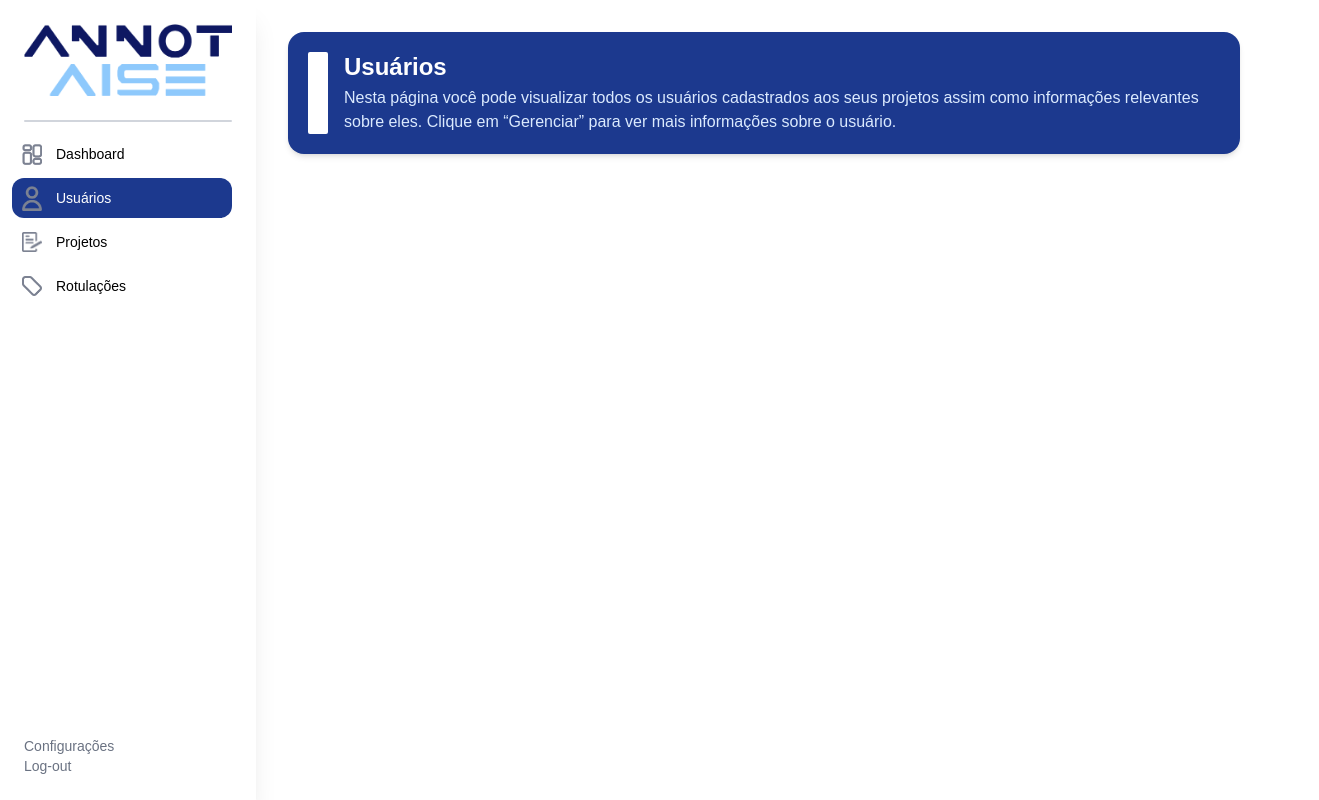
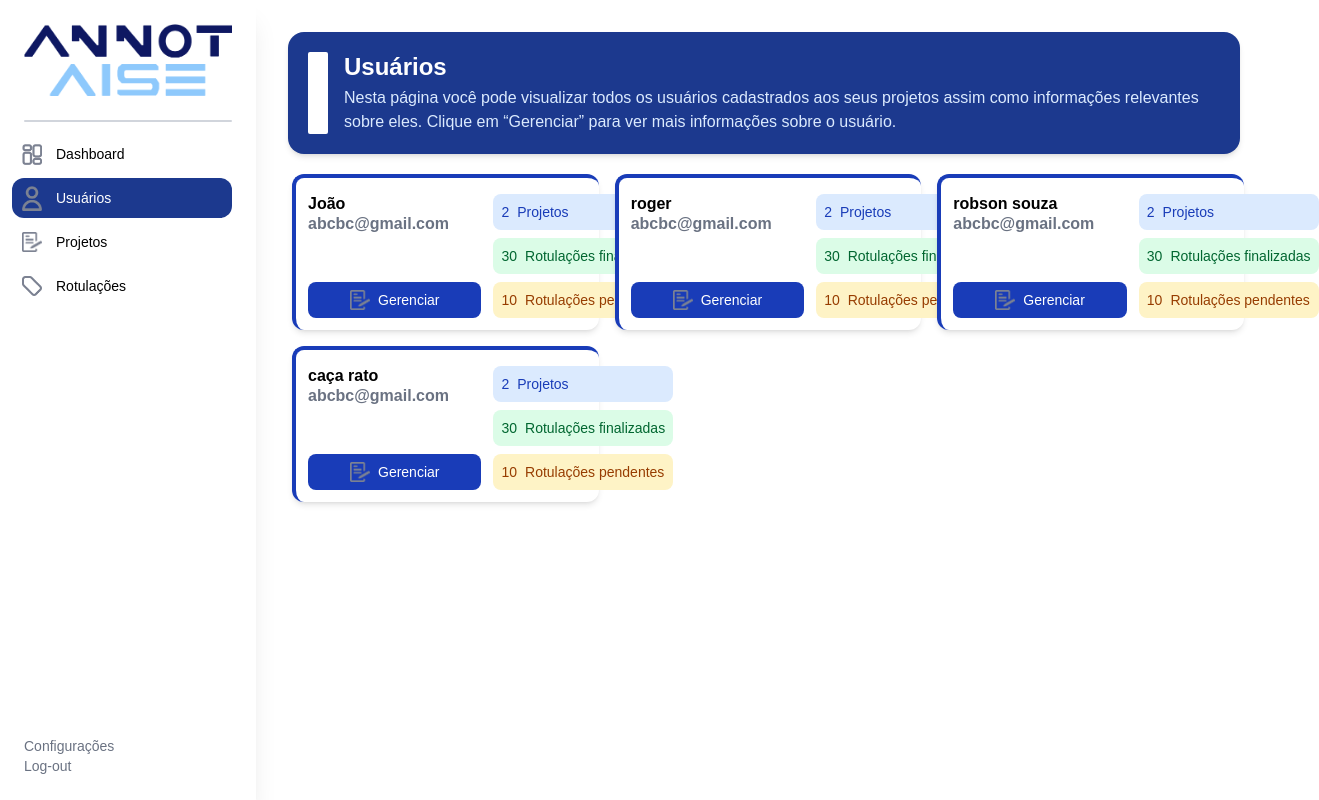
Before and after one commit to aisepucrio/annotaise, a Next.js app in the folder frontend/: page /users in a window 1280 px wide. Shown: the whole page, 1319 px wide, since content can reach past the window. Built offline with nearby package versions, Linux system fonts and the light colour scheme.

Commit message:
users page + mocking

```diff
--- a/frontend/src/app/projects/project_container.tsx
+++ b/frontend/src/app/projects/project_container.tsx
@@ -22,6 +22,8 @@ export default function ProjectContainer({
         border-t-4
         border-l-4
         border-blue-800
+        hover:shadow-xl
+        transition-all duration-300 ease-in-out
       "
     >
       {/* título */}
--- a/frontend/src/app/users/page.tsx
+++ b/frontend/src/app/users/page.tsx
@@ -1,6 +1,47 @@
 import Image from "next/image";
 import Sidebar from "../components/sidebar";
 import PageHeader from "../components/page_description"
+import UserContainer from "./user_container";
+
+
+const users = [
+  {
+    id: 1,
+    name: "João",
+    email: "abcbc@gmail.com",
+    projects: 2,
+    labelings_done: 30,
+    labelings_pending: 10,
+  },
+  {
+    id: 2,
+    name: "roger",
+    email: "abcbc@gmail.com",
+    projects: 2,
+    labelings_done: 30,
+    labelings_pending: 10,
+  },
+  {
+    id: 3,
+    name: "robson souza",
+    email: "abcbc@gmail.com",
+    projects: 2,
+    labelings_done: 30,
+    labelings_pending: 10,
+  },
+  {
+    id: 4,
+    name: "caça rato",
+    email: "abcbc@gmail.com",
+    projects: 2,
+    labelings_done: 30,
+    labelings_pending: 10,
+  },
+
+];
+
+
+
 export default function Projects() {
   return (
     <div className="bg-gray-300 min-h-screen">
@@ -8,6 +49,21 @@ export default function Projects() {
         <Sidebar></Sidebar>
         <PageHeader page_title="Usuários" description="Nesta página você pode visualizar todos os usuários cadastrados aos seus projetos assim como informações relevantes sobre eles. Clique em “Gerenciar” para ver mais informações sobre o usuário."></PageHeader>
 
+        <div className="ml-5 mr-5 mt-5 grid grid-cols-1 md:grid-cols-2 lg:grid-cols-3 gap-4">
+
+                {users.map(p => (
+                    <UserContainer
+                    key={p.id}
+                    name={p.name}
+                    email={p.email}
+                    projects={p.projects}
+                    labelings_done={p.labelings_done}
+                    labelings_pending={p.labelings_pending}
+                    />
+                ))}
+        </div>
+
+
       </div>
     </div>
   );
--- /dev/null
+++ b/frontend/src/app/users/user_container.tsx
@@ -0,0 +1,103 @@
+import Image from "next/image";
+
+type UserContainerProps = {
+    name : string;
+    email : string;
+    projects : number;
+    labelings_done : number;
+    labelings_pending : number;
+};
+
+export default function UserContainer({
+  name,
+  email,
+  projects,
+  labelings_done,
+  labelings_pending,
+}: UserContainerProps) {
+  return (
+    <div
+      className="
+        relative rounded-xl bg-white shadow-md p-3
+        border-t-4
+        border-l-4
+        border-blue-800
+        hover:shadow-xl
+        transition-all duration-300 ease-in-out
+      ">
+
+      <div className="mt-1 flex justify-between items-end gap-3">
+        {/* nome e email */}
+        <div className="flex flex-col">
+          <div className="flex-col flex mb-12">
+            <span className="text-black font-semibold leading-tight pr-10">
+              {name}
+            </span>
+
+            <span className="text-gray-500 font-semibold leading-tight pr-5">
+              {email}
+            </span>
+          </div>
+            <ManageButton />
+        </div>
+        {/* métricas */}
+        <div className="grid grid-cols-1 gap-2 flex-1 justify-end items-start min-w-0">
+          <StatPill label="Projetos" value={projects} tone="blue" />
+          <StatPill label="Rotulações finalizadas" value={labelings_done} tone="green" />
+          <StatPill label="Rotulações pendentes" value={labelings_pending} tone="amber" />
+        </div>
+
+
+        </div>
+      </div>
+
+  );
+}
+
+
+/* ---------- Subcomponentes ---------- */
+
+function StatPill({
+  label,
+  value,
+  tone = "blue",
+}: {
+  label: string;
+  value: number;
+  tone?: "blue" | "green" | "amber";
+}) {
+  const tones: Record<string, string> = {
+    blue:  "bg-blue-100 text-blue-800",
+    green: "bg-green-100 text-green-800",
+    amber: "bg-amber-100 text-amber-800",
+  };
+  return (
+    <div className={`flex flex-wrap items-start gap-1 rounded-lg px-2 py-2 text-sm w-[180px] min-w-0 ${tones[tone]}`}>
+      <span className="font-medium min-w-0 wrap-break-words whitespace-normal">{value}</span>
+      <span className="ml-1 min-w-0 wrap-break-words whitespace-normal">{label}</span>
+    </div>
+  );
+}
+
+
+
+//TODO implementar a função onclick do gerenciar projeto
+function ManageButton({ onClick }: { onClick?: () => void }) {
+  return (
+    <button
+      onClick={onClick}
+      className="
+        inline-flex items-center gap-2 rounded-lg px-10.5 py-2
+        bg-blue-800 text-white hover:bg-blue-700
+        transition-colors text-sm cursor-pointer
+      "
+    >
+      <Image src="/projects_icon.png"
+            alt="Logo"
+            width={20}
+            height={20}
+            className="inline-block" />
+      Gerenciar
+    </button>
+  );
+}
```
